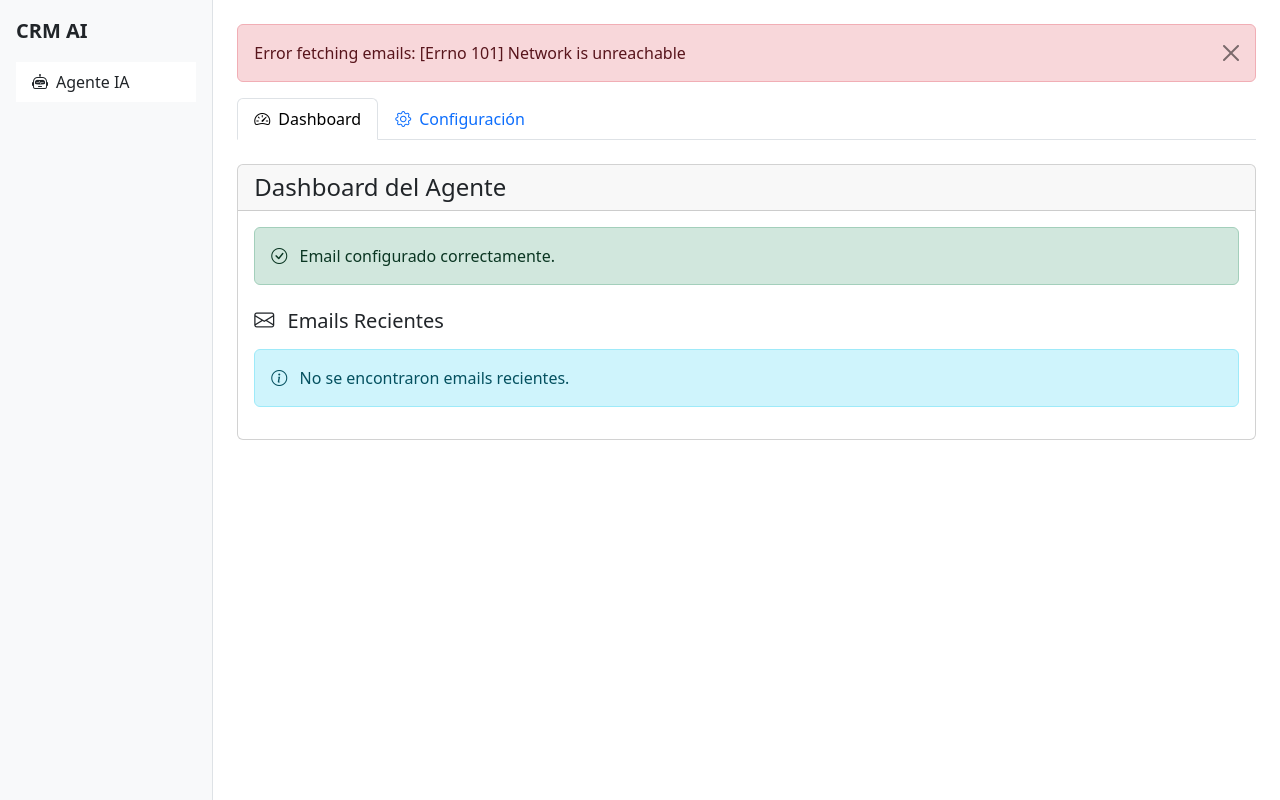
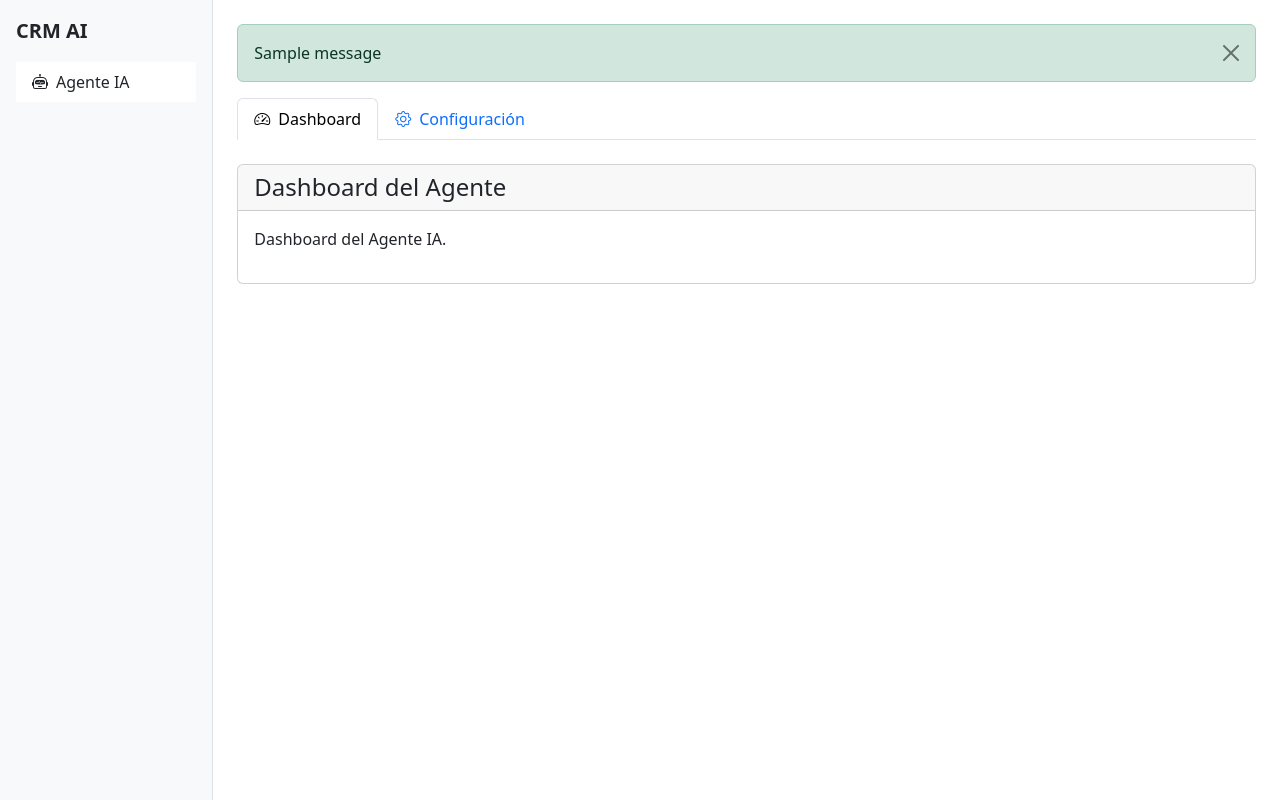
Before and after one commit to Alujan18/flask-auth-system, a Flask app: page /agente/dashboard in a window 1280 px wide. Shown: the part 57-857 px from the top of the page. Run offline with Flask 3, Linux system fonts and the light colour scheme; the visitor is signed in with stand-in values (Sample User, id 1); tables that the repository leaves empty hold one stand-in row (values such as "Sample post"); one stand-in notice (Sample message) is shown; data that the repository does not hold is empty.

Commit message:
Restored to '436e408c439d8375f96ef0a1ad1517be8da20121'

```diff
--- a/models.py
+++ b/models.py
@@ -5,10 +5,6 @@ class User(db.Model):
     id = db.Column(db.Integer, primary_key=True)
     username = db.Column(db.String(64), unique=True, nullable=False)
     password_hash = db.Column(db.String(256), nullable=False)
-    email = db.Column(db.String(120))
-    email_password = db.Column(db.String(256))
-    email_server = db.Column(db.String(120))
-    email_port = db.Column(db.Integer)
 
     def set_password(self, password):
         self.password_hash = generate_password_hash(password)
--- a/pyproject.toml
+++ b/pyproject.toml
@@ -8,5 +8,4 @@ dependencies = [
     "flask>=3.0.3",
     "flask-sqlalchemy>=3.1.1",
     "psycopg2-binary>=2.9.10",
-    "python-dotenv>=1.0.1",
 ]
--- a/routes.py
+++ b/routes.py
@@ -1,15 +1,12 @@
 from flask import render_template, redirect, url_for, flash, request, session
 from app import app, db
 from models import User
-import imaplib
-import email
-from email.header import decode_header
-import os
-from datetime import datetime
 
 @app.route('/')
 def index():
-    return render_template('login.html')
+    if 'username' in session:
+        return redirect(url_for('dashboard'))
+    return redirect(url_for('login'))
 
 @app.route('/register', methods=['GET', 'POST'])
 def register():
@@ -26,8 +23,7 @@ def register():
             flash('Passwords do not match', 'danger')
             return redirect(url_for('register'))
 
-        user = User()
-        user.username = username
+        user = User(username=username)
         user.set_password(password)
         db.session.add(user)
         db.session.commit()
@@ -63,16 +59,12 @@ def profile():
     if 'username' not in session:
         return redirect(url_for('login'))
 
-    user = User.query.filter_by(username=session['username']).first()
-    if not user:
-        session.pop('username', None)
-        flash('User not found', 'danger')
-        return redirect(url_for('login'))
-
     if request.method == 'POST':
         current_password = request.form.get('current_password')
         new_password = request.form.get('new_password')
         confirm_password = request.form.get('confirm_password')
+
+        user = User.query.filter_by(username=session['username']).first()
 
         if not user.check_password(current_password):
             flash('Current password is incorrect', 'danger')
@@ -100,117 +92,14 @@ def agente_main():
         return redirect(url_for('login'))
     return redirect(url_for('agente_dashboard'))
 
-@app.route('/agente/configuracion', methods=['GET', 'POST'])
+@app.route('/agente/configuracion')
 def agente_configuracion():
     if 'username' not in session:
         return redirect(url_for('login'))
-
-    user = User.query.filter_by(username=session['username']).first()
-    if not user:
-        session.pop('username', None)
-        flash('User not found', 'danger')
-        return redirect(url_for('login'))
-
-    if request.method == 'POST':
-        user.email = request.form.get('email')
-        user.email_server = request.form.get('email_server')
-        user.email_port = int(request.form.get('email_port', 993))
-
-        email_password = request.form.get('email_password')
-        if email_password:  # Only update if new password provided
-            user.email_password = email_password
-
-        try:
-            # Test the email connection
-            if user.email and user.email_password and user.email_server:
-                imap = imaplib.IMAP4_SSL(user.email_server, user.email_port or 993)
-                imap.login(user.email, user.email_password)
-                imap.logout()
-
-                db.session.commit()
-                flash('Email configuration updated successfully', 'success')
-            else:
-                flash('Please fill in all required fields', 'danger')
-                return redirect(url_for('agente_configuracion'))
-        except Exception as e:
-            flash(f'Failed to connect to email server: {str(e)}', 'danger')
-            return redirect(url_for('agente_configuracion'))
-
-        return redirect(url_for('agente_dashboard'))
-
-    return render_template('agente_configuracion.html',
-                         email=user.email or '',
-                         email_server=user.email_server or '',
-                         email_port=user.email_port or 993)
-
-def get_email_subject(msg):
-    subject = ''
-    if 'subject' in msg:
-        subject, encoding = decode_header(msg['subject'])[0]
-        if isinstance(subject, bytes):
-            subject = subject.decode(encoding or 'utf-8')
-    return subject or 'No Subject'
-
-def get_email_date(msg):
-    date_str = msg.get('date', '')
-    try:
-        # Parse the email date string into a datetime object
-        date = datetime.strptime(date_str, '%a, %d %b %Y %H:%M:%S %z')
-        # Format the date
-        return date.strftime('%Y-%m-%d %H:%M')
-    except:
-        return 'Unknown Date'
+    return render_template('agente_configuracion.html')
 
 @app.route('/agente/dashboard')
 def agente_dashboard():
     if 'username' not in session:
         return redirect(url_for('login'))
-
-    user = User.query.filter_by(username=session['username']).first()
-    if not user:
-        session.pop('username', None)
-        flash('User not found', 'danger')
-        return redirect(url_for('login'))
-
-    email_configured = bool(user.email and user.email_password and user.email_server)
-
-    recent_emails = []
-    if email_configured:
-        try:
-            # Connect to the email server
-            imap = imaplib.IMAP4_SSL(user.email_server, user.email_port or 993)
-            imap.login(user.email, user.email_password)
-
-            # Select the inbox
-            imap.select('INBOX')
-
-            # Search for all emails and get the latest 10
-            _, messages = imap.search(None, 'ALL')
-            if messages and messages[0]:
-                email_ids = messages[0].split()
-
-                # Get the last 10 emails
-                for email_id in email_ids[-10:]:
-                    try:
-                        _, msg_data = imap.fetch(email_id, '(RFC822)')
-                        if msg_data and msg_data[0] and isinstance(msg_data[0][1], bytes):
-                            email_body = msg_data[0][1]
-                            msg = email.message_from_bytes(email_body)
-
-                            recent_emails.append({
-                                'subject': get_email_subject(msg),
-                                'from': msg.get('from', 'Unknown'),
-                                'date': get_email_date(msg)
-                            })
-                    except Exception as e:
-                        continue
-
-            recent_emails.reverse()  # Show newest first
-            imap.logout()
-
-        except Exception as e:
-            flash(f'Error fetching emails: {str(e)}', 'danger')
-
-    return render_template('agente_dashboard.html',
-                         email_configured=email_configured,
-                         recent_emails=recent_emails)
+    return render_template('agente_dashboard.html')
--- a/templates/agente_dashboard.html
+++ b/templates/agente_dashboard.html
@@ -19,50 +19,7 @@
         <h4 class="mb-0">Dashboard del Agente</h4>
     </div>
     <div class="card-body">
-        {% if not email_configured %}
-        <div class="alert alert-warning">
-            <i class="bi bi-exclamation-triangle me-2"></i>
-            Email no configurado. Por favor, configure sus credenciales de email en la
-            <a href="{{ url_for('agente_configuracion') }}" class="alert-link">página de configuración</a>.
-        </div>
-        {% else %}
-        <div class="alert alert-success mb-4">
-            <i class="bi bi-check-circle me-2"></i>
-            Email configurado correctamente.
-        </div>
-
-        <h5 class="mb-3">
-            <i class="bi bi-envelope me-2"></i>
-            Emails Recientes
-        </h5>
-        {% if recent_emails %}
-        <div class="table-responsive">
-            <table class="table table-hover">
-                <thead>
-                    <tr>
-                        <th>Fecha</th>
-                        <th>De</th>
-                        <th>Asunto</th>
-                    </tr>
-                </thead>
-                <tbody>
-                    {% for email in recent_emails %}
-                    <tr>
-                        <td>{{ email.date }}</td>
-                        <td>{{ email.from }}</td>
-                        <td>{{ email.subject }}</td>
-                    </tr>
-                    {% endfor %}
-                </tbody>
-            </table>
-        </div>
-        {% else %}
-        <div class="alert alert-info">
-            <i class="bi bi-info-circle me-2"></i>
-            No se encontraron emails recientes.
-        </div>
-        {% endif %}
-        {% endif %}
+        <p>Dashboard del Agente IA.</p>
     </div>
 </div>
 {% endblock %}
--- a/templates/base.html
+++ b/templates/base.html
@@ -12,16 +12,13 @@
     <nav class="navbar navbar-expand-lg bg-body-tertiary border-bottom">
         <div class="container-fluid">
             <a class="navbar-brand" href="{{ url_for('index') }}">Auth System</a>
+            {% if session.username %}
             <div class="navbar-nav ms-auto">
-                {% if session.username %}
-                    <span class="nav-item nav-link">Welcome, {{ session.username }}</span>
-                    <a class="nav-item nav-link" href="{{ url_for('profile') }}">Profile</a>
-                    <a class="nav-item nav-link" href="{{ url_for('logout') }}">Logout</a>
-                {% else %}
-                    <a class="nav-item nav-link" href="{{ url_for('login') }}">Login</a>
-                    <a class="nav-item nav-link" href="{{ url_for('register') }}">Register</a>
-                {% endif %}
+                <span class="nav-item nav-link">Welcome, {{ session.username }}</span>
+                <a class="nav-item nav-link" href="{{ url_for('profile') }}">Profile</a>
+                <a class="nav-item nav-link" href="{{ url_for('logout') }}">Logout</a>
             </div>
+            {% endif %}
         </div>
     </nav>
 
```
Also changed, not shown: create_test_user.py (+5 -7 lines), templates/agente_configuracion.html (+2 -23 lines), 2 other files.
